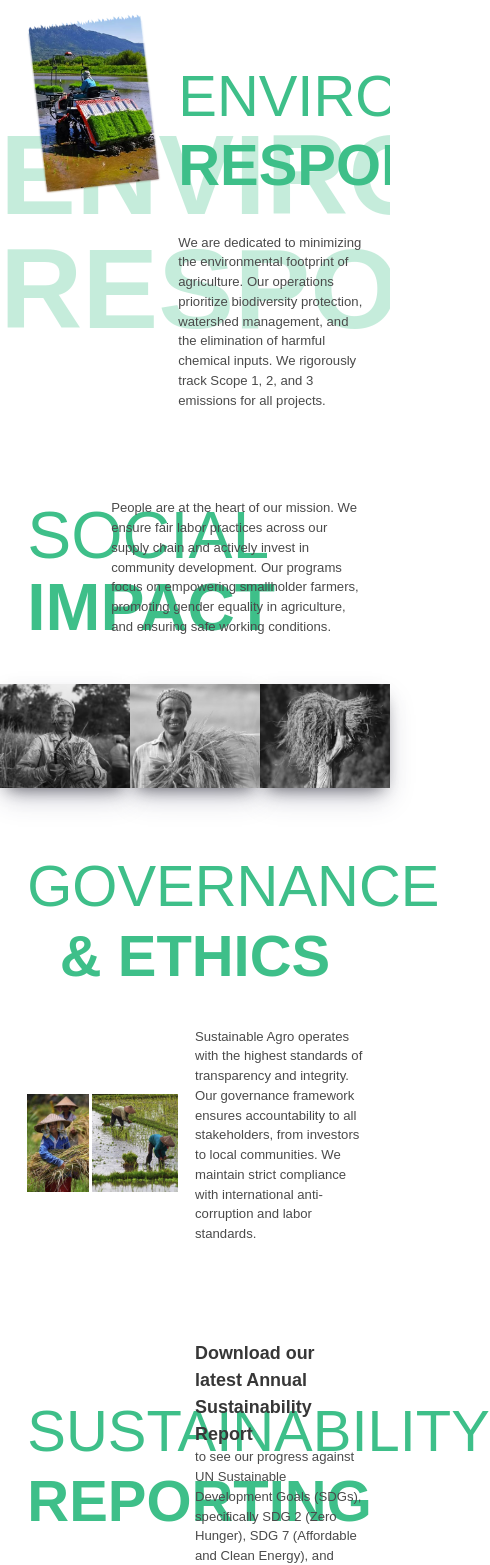
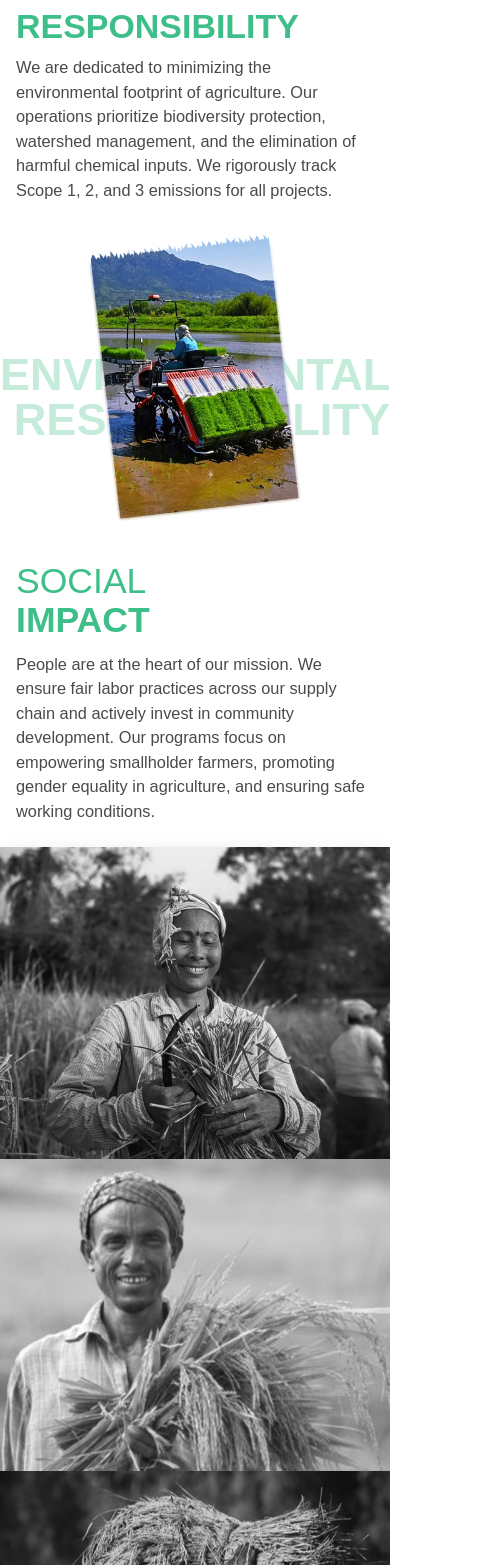
Before and after one commit to josephpal27/Sustainable-Agro, a React (Vite) app: page /esg-and-impact in a window 390 px wide. Shown: the part 423-1988 px from the top of the page, 490 px wide, since content can reach past the window. Built offline with nearby package versions, Linux system fonts and the light colour scheme; a web font is replaced by a local one.

Commit message:
ESG Page Mobile View Updated

```diff
--- a/src/components/environmental-responsibility/EnvironmentalResponsibility.css
+++ b/src/components/environmental-responsibility/EnvironmentalResponsibility.css
@@ -97,5 +97,34 @@
 
 /* Mobile screen */
 @media screen and (max-width: 768px) {
-
+    .environmental{
+        padding: 1rem 1rem 0 1rem;
+        flex-direction: column-reverse;
+    }
+    .environmental-image{
+        width: 100%;
+        display: flex;
+        justify-content: center;
+        margin-top: 1rem;
+    }
+    .environmental-image img{
+        width: 60%;
+    }
+    .environmental-content{
+        width: 100%;
+    }
+    .environmental-content h2{
+        font-size: calc(2rem + 0.5vw);
+        margin-top: 0;
+    }
+    .environmental-content p{
+        font-size: calc(0.9rem + 0.5vw);
+        margin-top: 0.5rem;
+    }
+    .environmental .bg-label{
+        bottom: 5rem;
+    }
+    .environmental .bg-label span{
+        font-size: calc(2.7rem + 0.5vw);
+    }
 }
--- a/src/components/environmental-responsibility/EnvironmentalResponsibility.jsx
+++ b/src/components/environmental-responsibility/EnvironmentalResponsibility.jsx
@@ -9,8 +9,8 @@ const EnvironmentalResponsibility = () => {
                     <img src={environmentalImage} alt="Environmental" loading="lazy" />
                 </div>
                 <div className="environmental-content">
-                    <h2><span>Environmental</span> Responsibility</h2>
-                    <p>We are dedicated to minimizing the environmental footprint of agriculture. Our operations prioritize biodiversity protection, watershed management, and the elimination of harmful chemical inputs. We rigorously track Scope 1, 2, and 3 emissions for all projects.</p>
+                    <h2 data-aos="fade-up"><span>Environmental</span> Responsibility</h2>
+                    <p data-aos="fade">We are dedicated to minimizing the environmental footprint of agriculture. Our operations prioritize biodiversity protection, watershed management, and the elimination of harmful chemical inputs. We rigorously track Scope 1, 2, and 3 emissions for all projects.</p>
                 </div>
                 <div className="bg-label">
                     <span>Environmental</span>
--- a/src/components/governance/Governance.css
+++ b/src/components/governance/Governance.css
@@ -70,5 +70,23 @@
 
 /* Mobile screen */
 @media screen and (max-width: 768px) {
-
+    .governance{
+        padding: 2.5rem 1rem 1rem 1rem;
+    }
+    .governance h4{
+        font-size: calc(2rem + 0.5vw);
+    }
+    .governance-row{
+        margin-top: 1.5rem;
+    }
+    .governance-image{
+        width: 100%;
+    }
+    .governance-content{
+        width: 100%;
+        margin-top: 1.2rem;
+    }
+    .governance-content p{
+        font-size: calc(0.9rem + 0.5vw);
+    }
 }
--- a/src/components/governance/Governance.jsx
+++ b/src/components/governance/Governance.jsx
@@ -6,13 +6,13 @@ const Governance = () => {
     return (
         <>
             <section className="governance">
-                <h4><span>GOVERNANCE</span> <br /> & ETHICS</h4>
+                <h4 data-aos="fade-up"><span>GOVERNANCE</span> <br /> & ETHICS</h4>
                 <div className="governance-row">
                     <div className="governance-image">
                         <img src={governanceImage1} alt="Governance 1" loading="lazy" />
                         <img src={governanceImage2} alt="Governance 2" loading="lazy" />
                     </div>
-                    <div className="governance-content">
+                    <div className="governance-content" data-aos="fade">
                         <p>Sustainable Agro operates with the highest standards of transparency and integrity. Our governance framework ensures accountability to all stakeholders, from investors to local communities. We maintain strict compliance with international anti-corruption and labor standards.</p>
                     </div>
                 </div>
--- a/src/components/reporting/Reporting.css
+++ b/src/components/reporting/Reporting.css
@@ -206,5 +206,61 @@
 
 /* Mobile screen */
 @media screen and (max-width: 768px) {
+    .reporting{
+        padding: 0 1rem 3rem 1rem;
+    }
+    .reporting-head .left{
+        width: 100%;
+    }
+    .reporting-head .right{
+        width: 100%;
+    }
+    .reporting-head .left h5{
+        font-size: calc(2rem + 0.5vw);
+    }
+    .reporting-head .right b{
+        font-size: calc(1.1rem + 0.5vw);
+    }
+    .reporting-head .right p{
+        font-size: calc(0.9rem + 0.5vw);
+    }
 
+    .reports-tabbing-container{
+        margin-top: 1.2rem;
+    }
+    .reports-tabbing-container .tab-head{
+        padding: 0.7rem 0 1.2rem 0;
+        width: 100%;
+    }
+    .reports-tabbing-container .nav-link{
+        padding-bottom: 1rem;
+        font-size: calc(1.1rem + 0.5vw);
+        border-bottom: 1px solid #cdcdcd;
+        margin-bottom: 0.7rem;
+    }
+    .reports-tabbing-container .nav-link.active{
+        border-bottom: 1px solid #cdcdcd;
+    }
+    .reports-tabbing-container .tab-content{
+        padding: 1rem 1rem 4rem 1rem;
+        width: 100%;
+        margin-top: 1rem;
+    }
+    .reports-tabbing-container .tab-content span{
+        font-size: calc(1.2rem + 0.5vw);
+    }
+    .reports-tabbing-container .tab-content p{
+        font-size: calc(0.9rem + 0.5vw);
+        margin-top: 0.6rem;
+    }
+    .reports-tabbing-container .tab-content a{
+        font-size: calc(0.8rem + 0.5vw);
+        padding: 0.3rem 0.7rem;
+        right: 1rem;
+        bottom: 1rem;
+    }
+    .reports-tabbing-container .tab-content a .download-icon{
+        font-size: calc(0.8rem + 0.5vw);
+        margin-top: -2px;
+    }
 }
--- a/src/components/reporting/Reporting.jsx
+++ b/src/components/reporting/Reporting.jsx
@@ -35,7 +35,7 @@ const Reporting = () => {
             <section className="reporting">
                 <div className="reporting-head">
                     <div className="left">
-                        <h5><span>SUSTAINABILITY</span> <br /> REPORTING</h5>
+                        <h5 data-aos="fade-up"><span>SUSTAINABILITY</span> <br /> REPORTING</h5>
                     </div>
                     <div className="right">
                         <b>Download our latest Annual Sustainability Report</b>
--- a/src/components/social-impact/SocialImpact.css
+++ b/src/components/social-impact/SocialImpact.css
@@ -78,5 +78,25 @@
 
 /* Mobile screen */
 @media screen and (max-width: 768px) {
-
+    .social-impact{
+        margin-top: 2.5rem;
+    }
+    .social-impact-content{
+        padding: 0 1rem;
+    }
+    .social-impact-content h3{
+        font-size: calc(2.1rem + 0.5vw);
+        width: 100%;
+    }
+    .social-impact-content p{
+        font-size: calc(0.9rem + 0.5vw);
+        width: 100%;
+        margin-top: 0.2rem;
+    }
+    .social-impact-images{
+        margin-top: 0.5rem;
+    }
+    .social-impact-images .img-box{
+        width: 100%;
+    }
 }
--- a/src/components/social-impact/SocialImpact.jsx
+++ b/src/components/social-impact/SocialImpact.jsx
@@ -8,8 +8,8 @@ const SocialImpact = () => {
         <>
             <section className="social-impact">
                 <div className="social-impact-content">
-                    <h3><span>SOCIAL</span> <br /> IMPACT</h3>
-                    <p>People are at the heart of our mission. We ensure fair labor practices across our supply chain and actively invest in community development. Our programs focus on empowering smallholder farmers, promoting gender equality in agriculture, and ensuring safe working conditions.</p>
+                    <h3 data-aos="fade-up"><span>SOCIAL</span> <br /> IMPACT</h3>
+                    <p data-aos="fade">People are at the heart of our mission. We ensure fair labor practices across our supply chain and actively invest in community development. Our programs focus on empowering smallholder farmers, promoting gender equality in agriculture, and ensuring safe working conditions.</p>
                 </div>
                 <div className="social-impact-images">
                     <div className="img-box">
```
